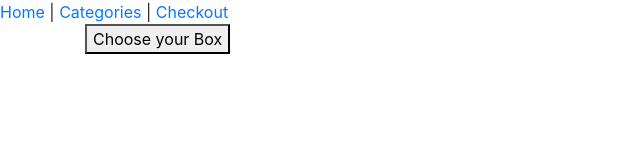
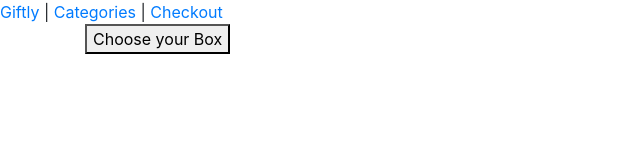
Before and after one commit to JensVanAssche/giftly, a Vue app: page / in a window 1280 px wide. Shown: the top 160 px of the page, without its empty margins (0-640 px from the left). Built offline with nearby package versions, Linux system fonts and the light colour scheme.

Commit message:
Logo homepage

```diff
--- a/src/App.vue
+++ b/src/App.vue
@@ -1,11 +1,13 @@
 <template>
   <div id="app">
-    <!-- Giftly Logo left corner-->
-    <!-- <img alt="Giftly logo" src="./assets/logo.png"> -->
 
     <!-- Navbar on the top -->
     <div id="nav">
-      <router-link to="/">Home</router-link> |
+      <!-- Giftly Logo left corner-->
+      <router-link to="/">
+        <!-- <img alt="Giftly logo" src="./assets/logo.png"> -->
+        Giftly
+      </router-link> |
       <router-link to="/categories">Categories</router-link> |
       <router-link to="/checkout">Checkout</router-link>
     </div>
@@ -14,6 +16,7 @@
     <div class="container">
       <router-view />
     </div>
+
   </div>
 </template>
 
```
